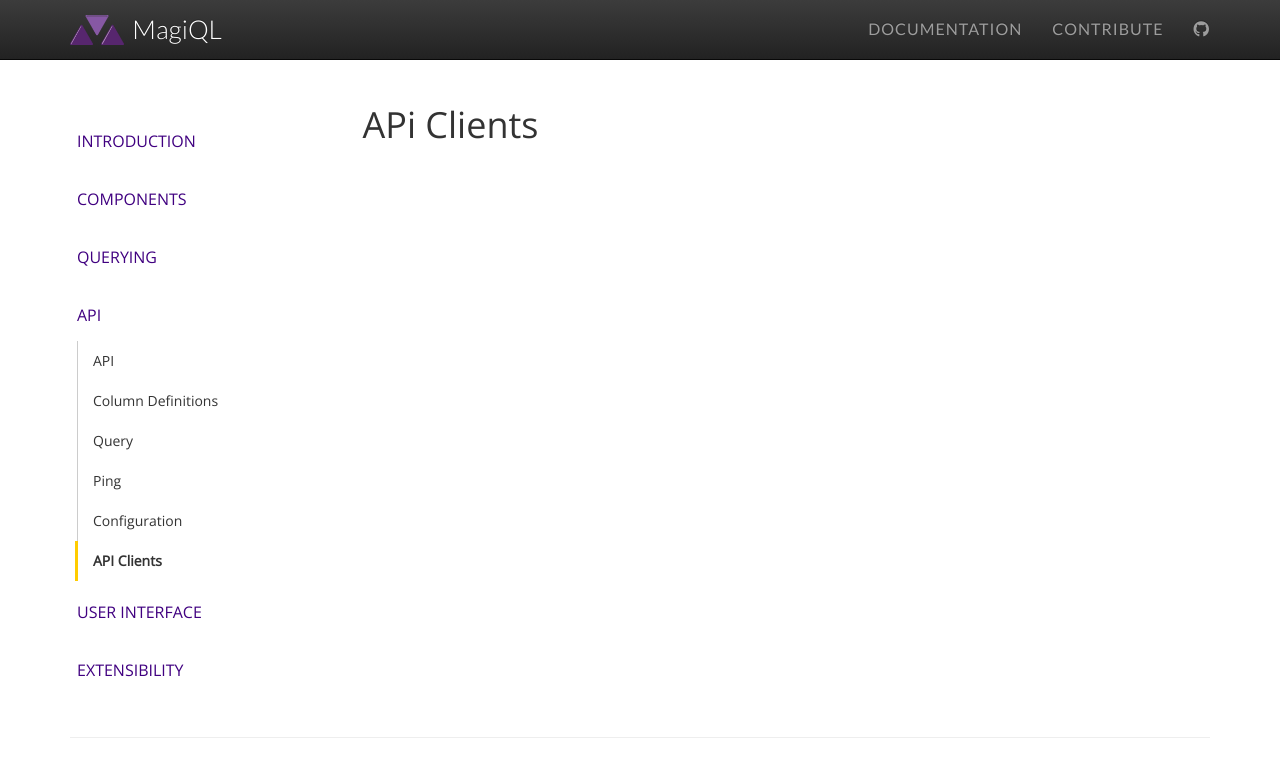
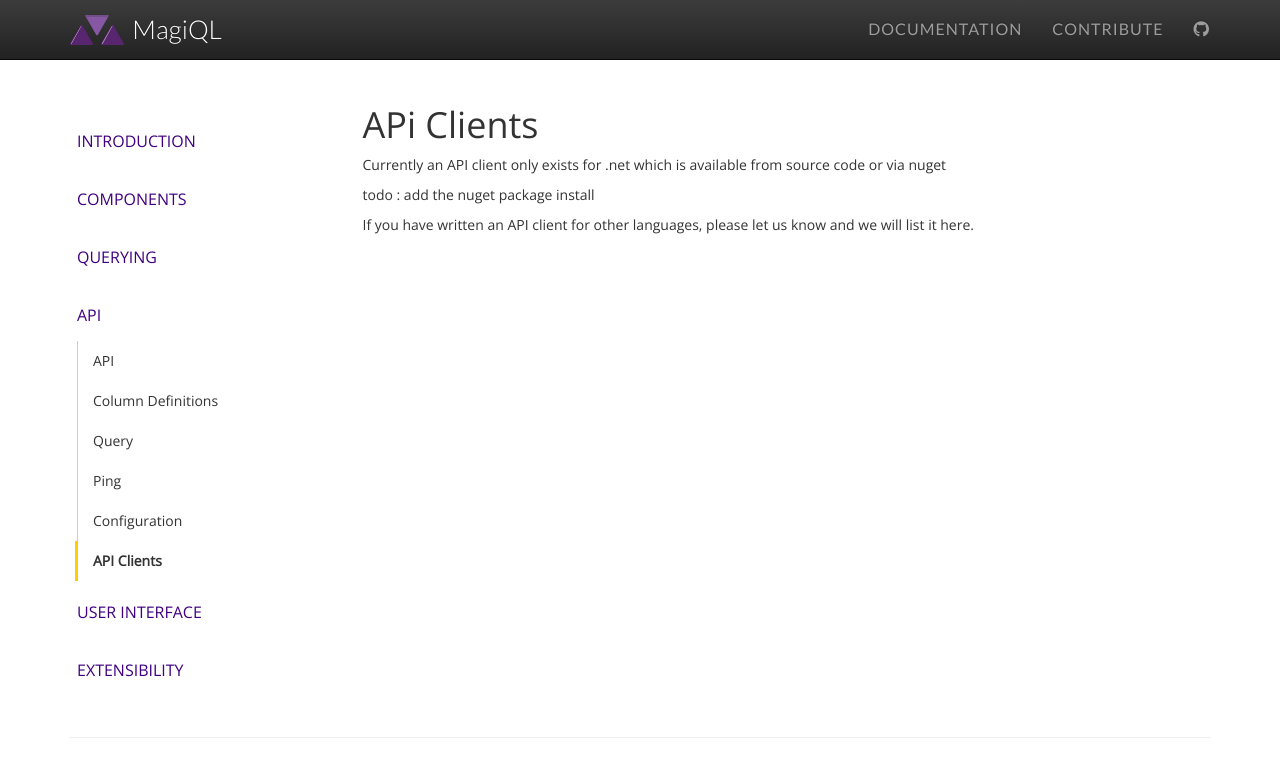
Before and after one commit to MagiQL/magiql.github.io, a Jekyll site: the page built from docs/4-api/405-clients.md, in a window 1280 px wide. Shown: the top 777 px of the page. Built offline with Jekyll 4.4.1, drawn with Linux system fonts in a browser that asks for light colours; nearby versions of some CDN libraries; a script that is not in the unit is left out.

Commit message:
Update 405-clients.md

```diff
--- a/docs/4-api/405-clients.md
+++ b/docs/4-api/405-clients.md
@@ -6,3 +6,9 @@ permalink: docs/api/clients/
 
 APi Clients
 ====
+
+Currently an API client only exists for .net which is available from source code or via nuget
+
+todo : add the nuget package install
+
+If you have written an API client for other languages, please let us know and we will list it here.
```
